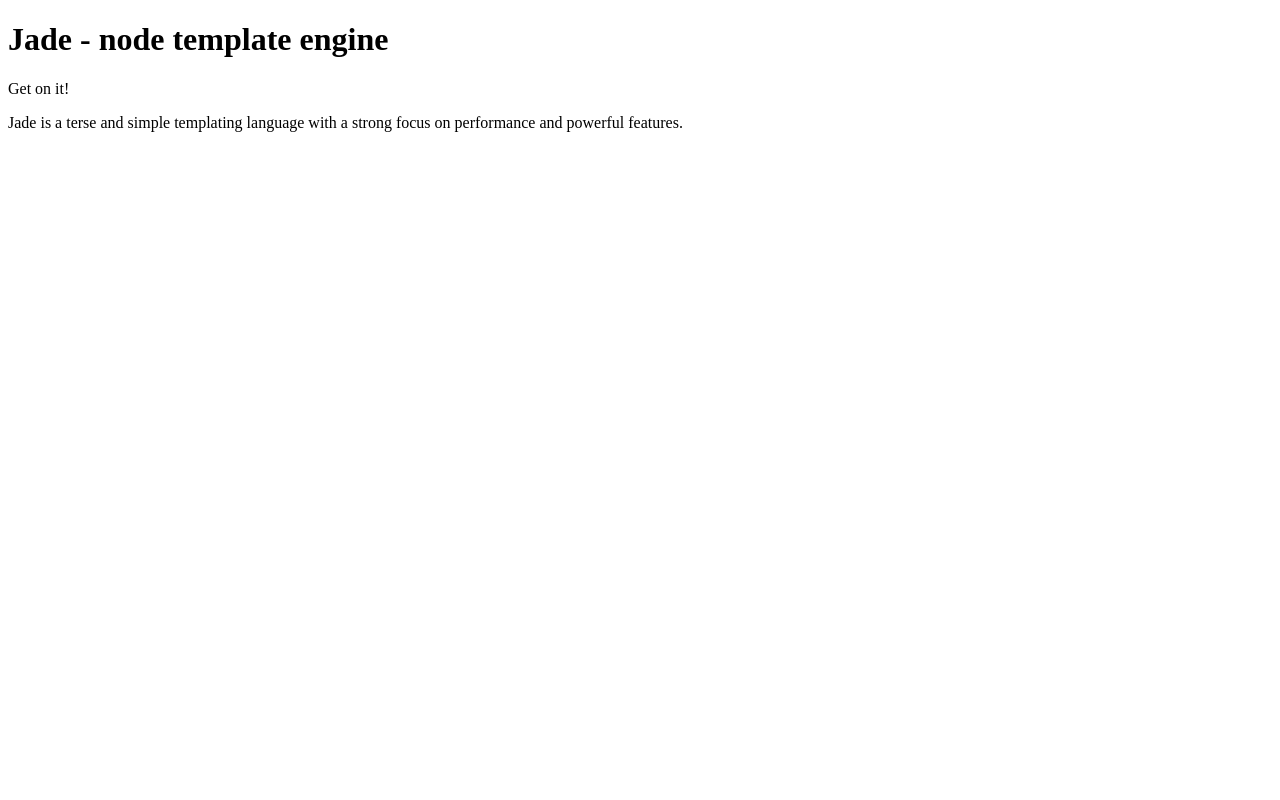
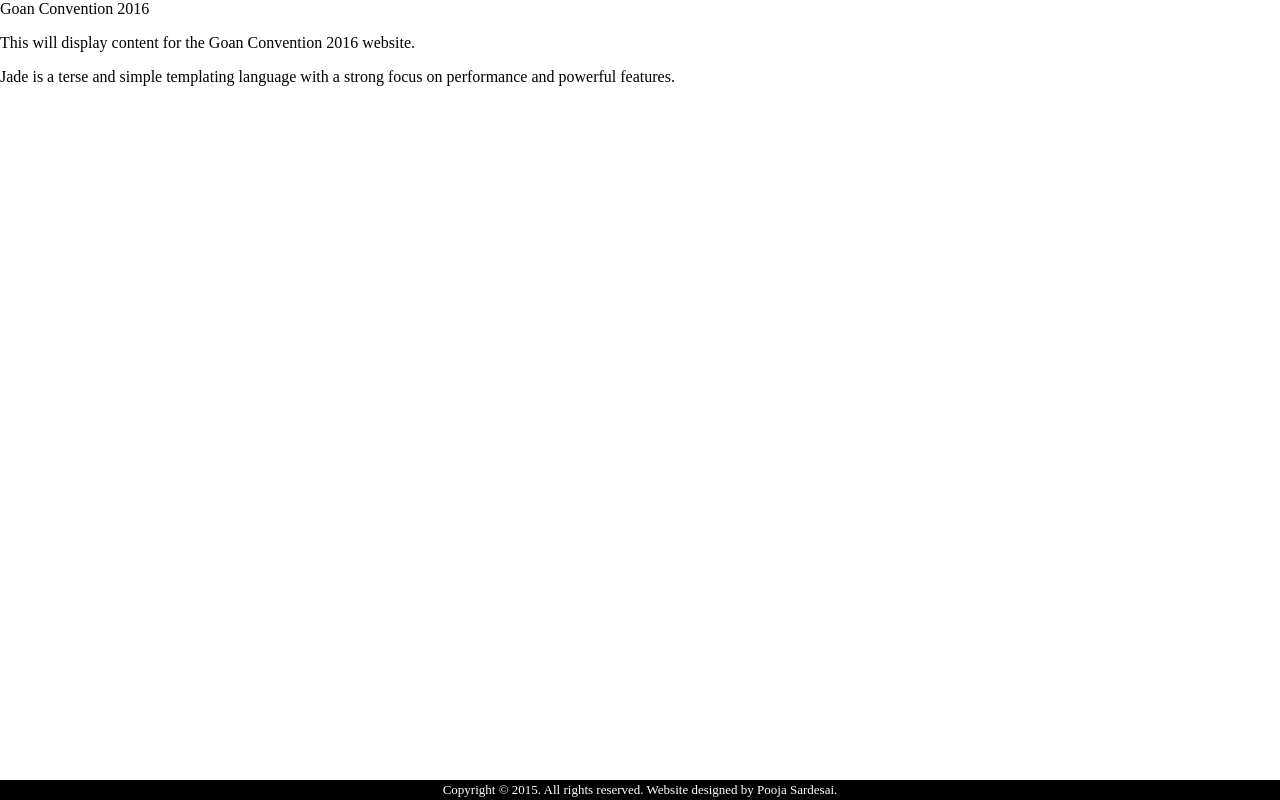
Before and after one commit to pmsardesai/gc2016, a Node server app: page / in a window 1280 px wide. Run offline with Node 20, Linux system fonts and the light colour scheme.

Commit message:
Stylus is now working. Made layouts page more modular.

```diff
--- a/app.ts
+++ b/app.ts
@@ -1,6 +1,4 @@
 /// <reference path="typings/express/express.d.ts" />
-
-//tsc --watch -m commonjs -t es5 --emitDecoratorMetadata app.ts
 
 // Module dependencies
 var express = require('express'),
@@ -13,7 +11,7 @@ var express = require('express'),
 //Initialize Express
 var app = express();
 
-// Config
+// Load config
 app.set('port', (process.env.PORT || 5000))
 app.set('views', __dirname + '/views');
 app.set('view engine', 'jade');
@@ -22,7 +20,7 @@ app.use(logger('dev'));
 app.use(stylus.middleware(
   {
   	src: __dirname + '/src',
-  	compile: function compile(str, path) {
+  	compile: function (str, path) {
 	  return stylus(str)
 	    .set('filename', path)
 	    .use(nib())
@@ -31,7 +29,7 @@ app.use(stylus.middleware(
 ));
 app.use(express.static(__dirname + '/src'));
 
-// Render homepage
+// Load page
 app.get('/', page.HOME);
 
 // Start listening on port
--- /dev/null
+++ b/src/css/app.css
@@ -0,0 +1,16 @@
+body {
+  margin: 0px;
+}
+.footer {
+  background-color: #000;
+  height: 20px;
+  position: absolute;
+  bottom: 0;
+  width: 100%;
+}
+.footer .text {
+  color: #fff;
+  text-align: center;
+  font-size: small;
+  padding-top: 2px;
+}
--- a/src/css/app.styl
+++ b/src/css/app.styl
@@ -0,0 +1,18 @@
+body
+	margin 0px
+
+// FOOTER
+.footer {
+	background-color black
+	height 20px
+	position absolute
+	bottom 0
+	width 100%
+
+	.text {
+		color white
+		text-align center
+		font-size small
+		padding-top 2px
+	}
+}
--- a/src/scripts/routes/page.ts
+++ b/src/scripts/routes/page.ts
@@ -1,6 +1,6 @@
-/// <reference path="../typings/express/express.d.ts" />
+/// <reference path="../../../typings/express/express.d.ts" />
 
-// get Home page
+// get home page
 exports.HOME = function(req, res){
   res.render('home');
 };
--- /dev/null
+++ b/views/footer.jade
@@ -0,0 +1,2 @@
+.footer
+	.text Copyright © 2015. All rights reserved. Website designed by Pooja Sardesai.
--- /dev/null
+++ b/views/header.jade
@@ -0,0 +1 @@
+.header Goan Convention 2016
--- a/views/home.jade
+++ b/views/home.jade
@@ -1,12 +1,8 @@
 extends layout
 
 block content
-    h1 Jade - node template engine
-    #container.col
-      if youAreUsingJade
-        p You are amazing
-      else
-        p Get on it!
+    .content
+      p This will display content for the Goan Convention 2016 website.
       p.
         Jade is a terse and simple
         templating language with a
--- a/views/layout.jade
+++ b/views/layout.jade
@@ -1,10 +1,9 @@
 doctype html
 html(lang="en")
   head
-    title= pageTitle
-    script(type='text/javascript').
-      if (foo) {
-         bar(1 + 5)
-      }
+    title Goan Convention 2016
+    link(rel='stylesheet', href='/css/app.css')
   body
+    include ./header.jade
     block content
+    include ./footer.jade
```
